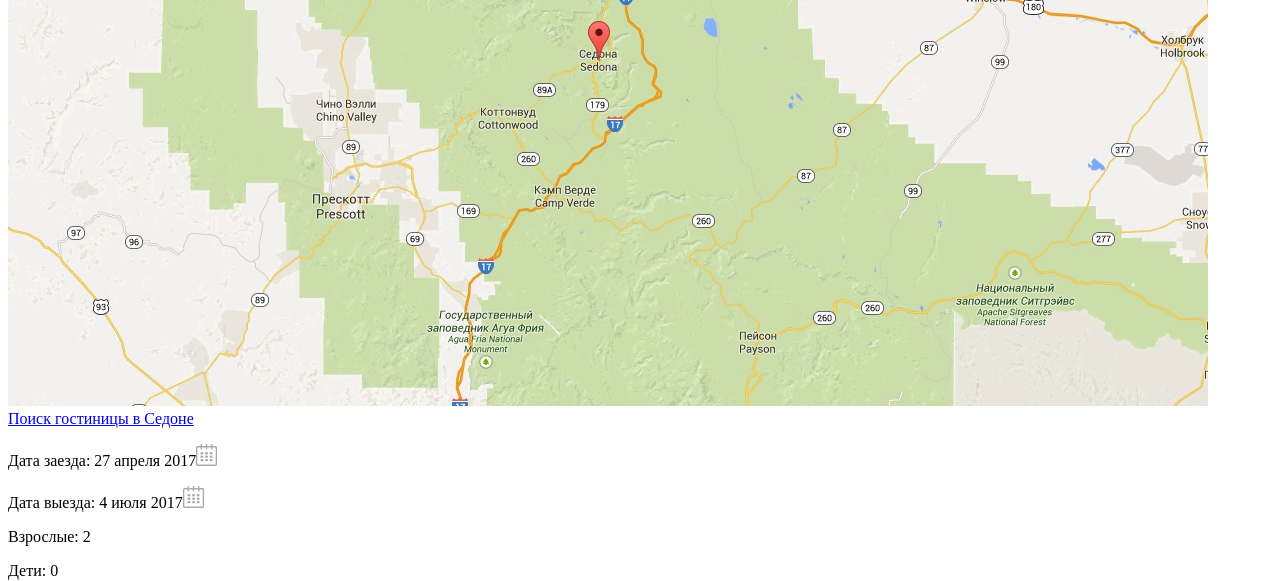
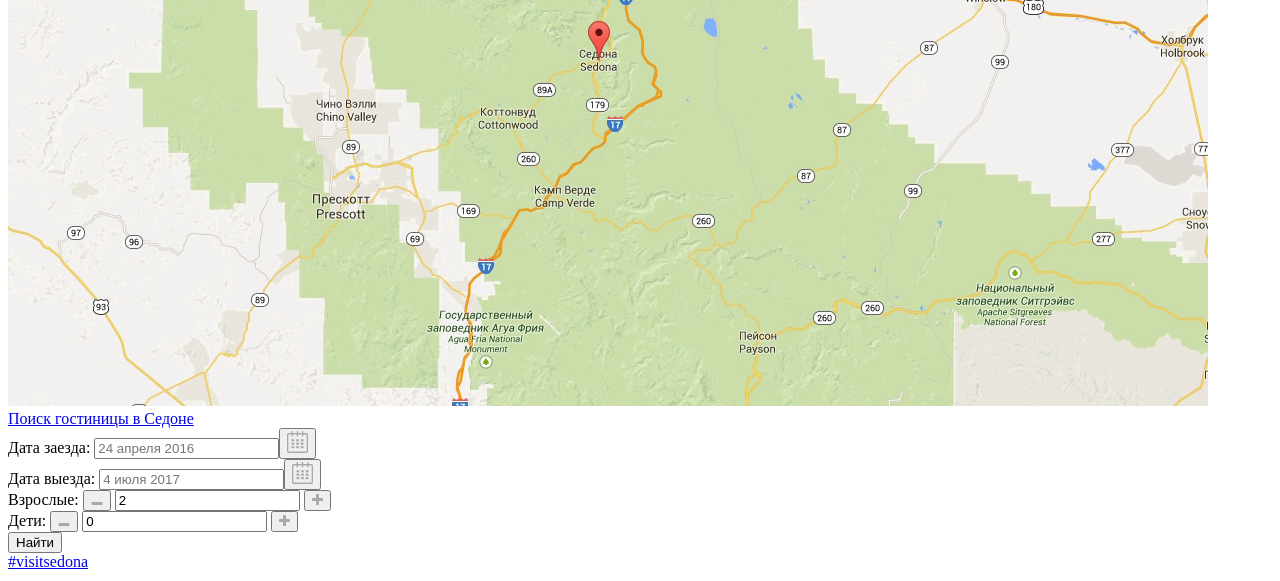
Before and after one commit to angelinalanders/911787-sedona, a plain HTML site: page index.html in a window 1280 px wide. Shown: the part 2921-3502 px from the top of the page. Drawn offline with Linux system fonts and the light colour scheme.

Commit message:
Update index.html

```diff
--- a/index.html
+++ b/index.html
@@ -1,4 +1,3 @@
-
 <!DOCTYPE html>
 <html lang="ru">
 
@@ -79,18 +78,49 @@
             <h2>Заинтересовались?</h2>
             <p>Укажите предполагаемые даты поездки, и мы покажем Вам лучшие предложения гостиниц в Седоне</p>
             <img src="img/map.jpg" width="1200" height="593" alt="Карта">
-            <div class="search">
-                <a href="https://sedona.com/search">Поиск гостиницы в Седоне</a>
-                <p>Дата заезда: <time datetime="2017-04-27">27 апреля 2017<img src="img/calendar.png" width="21" height="22" alt="Календарь"></time></p>
-                <p>Дата выезда: <time datetime="2017-07-04">4 июля 2017<img src="img/calendar.png" width="21" height="22" alt="Календарь"></time></p>
-                <p>Взрослые: 2</p>
-                <p>Дети: 0</p>
-                <a class="button" href="search.html">Найти</a>
+            <div class="day-in">
+                <a href="#">Поиск гостиницы в Седоне</a>
+                <form class="search-form" action="#" method="post">
+                    <label class="visually-hidden" for="day-in">Дата заезда:
+                        <input class="date" type="text" id="day-in" name="in" placeholder="24 апреля 2016"><button class="button-calendar" type="button"><img src="img/calendar.png" width="21" height="22" alt="Календарь">
+                        </button>
+                    </label>
+                    <div class="day-out">
+                        <label class="visually-hidden" for="day-out">Дата выезда:
+                            <input class="date" type="text" id="day-out" name="out" placeholder="4 июля 2017"><button class="button-calendar" type="button"><img src="img/calendar.png" width="21" height="22" alt="Календарь">
+                            </button>
+                        </label>
+                    </div>
+                    <div class="adults">
+                        <label for="adult-number">Взрослые:
+                            <button class="button-minus" type="button"><img src="img/icon-minus.png" width="12" height="3" alt="Минус">
+                            </button>
+                            <input class="person" type="text" id="adult" name="number" value="2">
+                            <button class="button-plus" type="button">
+                                <img src="img/icon-plus.png" width="11" height="11" alt="Плюс">
+                            </button>
+                        </label>
+                    </div>
+                    <div class="child">
+                        <label for="child-number">Дети:
+                            <button class="button-plus" type="button">
+                                <img src="img/icon-minus.png" width="12" height="3" alt="Минус">
+                            </button>
+                            <input class="person" type="text" id="child" name="number" value="0">
+                            <button class="button-plus" type="button">
+                                <img src="img/icon-plus.png" width="11" height="11" alt="Плюс">
+                            </button>
+                        </label>
+                    </div>
+                    <input type="submit" value="Найти">
+                </form>
             </div>
         </section>
     </main>
     <footer class="main-footer">
-        <div class="hashtag">#visitsedona</div>
+        <div class="hashtag">
+            <a href="#">#visitsedona</a>
+        </div>
         <ul class="footer-social">
             <li><a class="social-button" href="#"><img src="img/twitter.png" width="17" height="15" alt="Твиттер"></a></li>
             <li><a class="social-button" href="#"><img src="img/facebook.png" width="12" height="22" alt="Фейсбук"></a></li>
```
